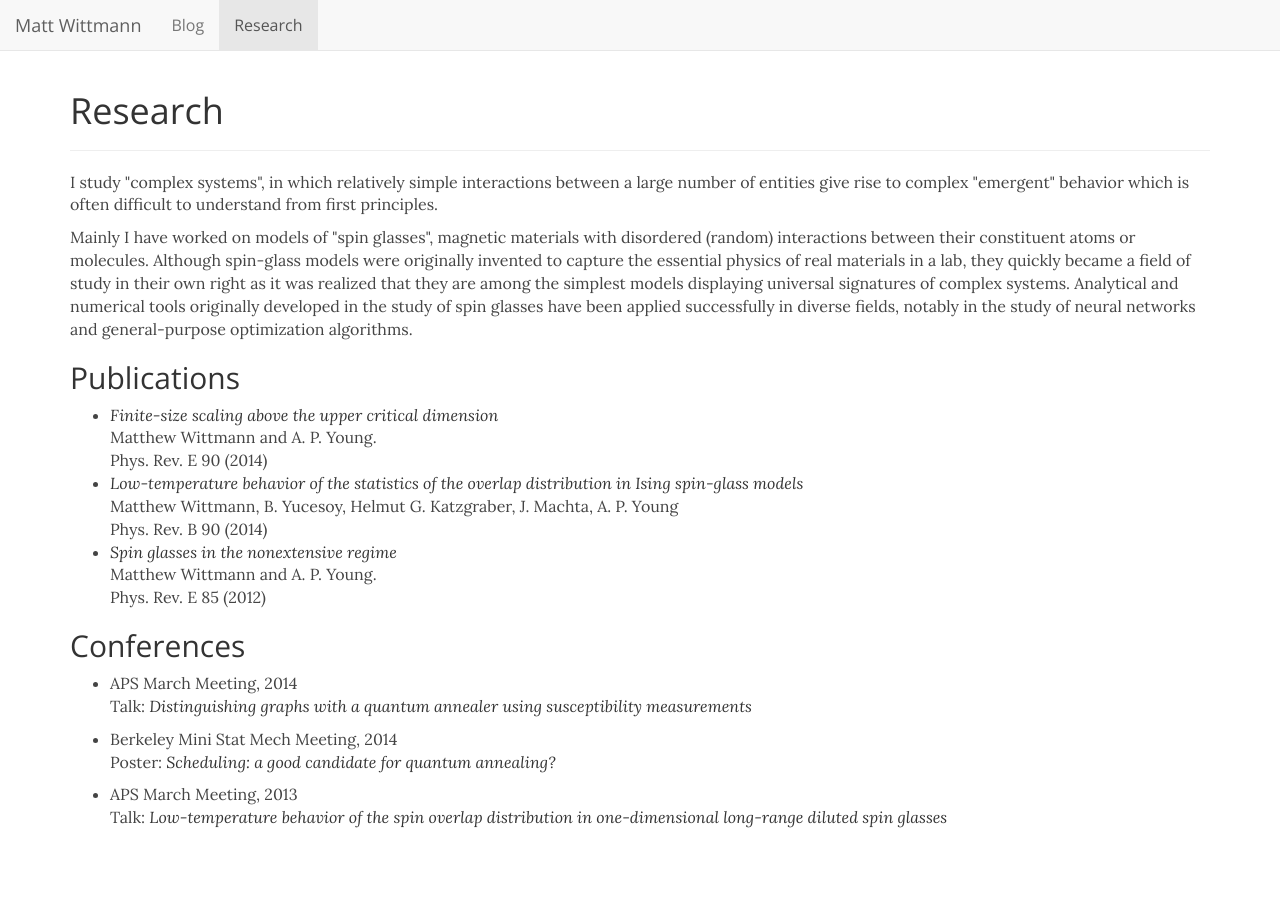
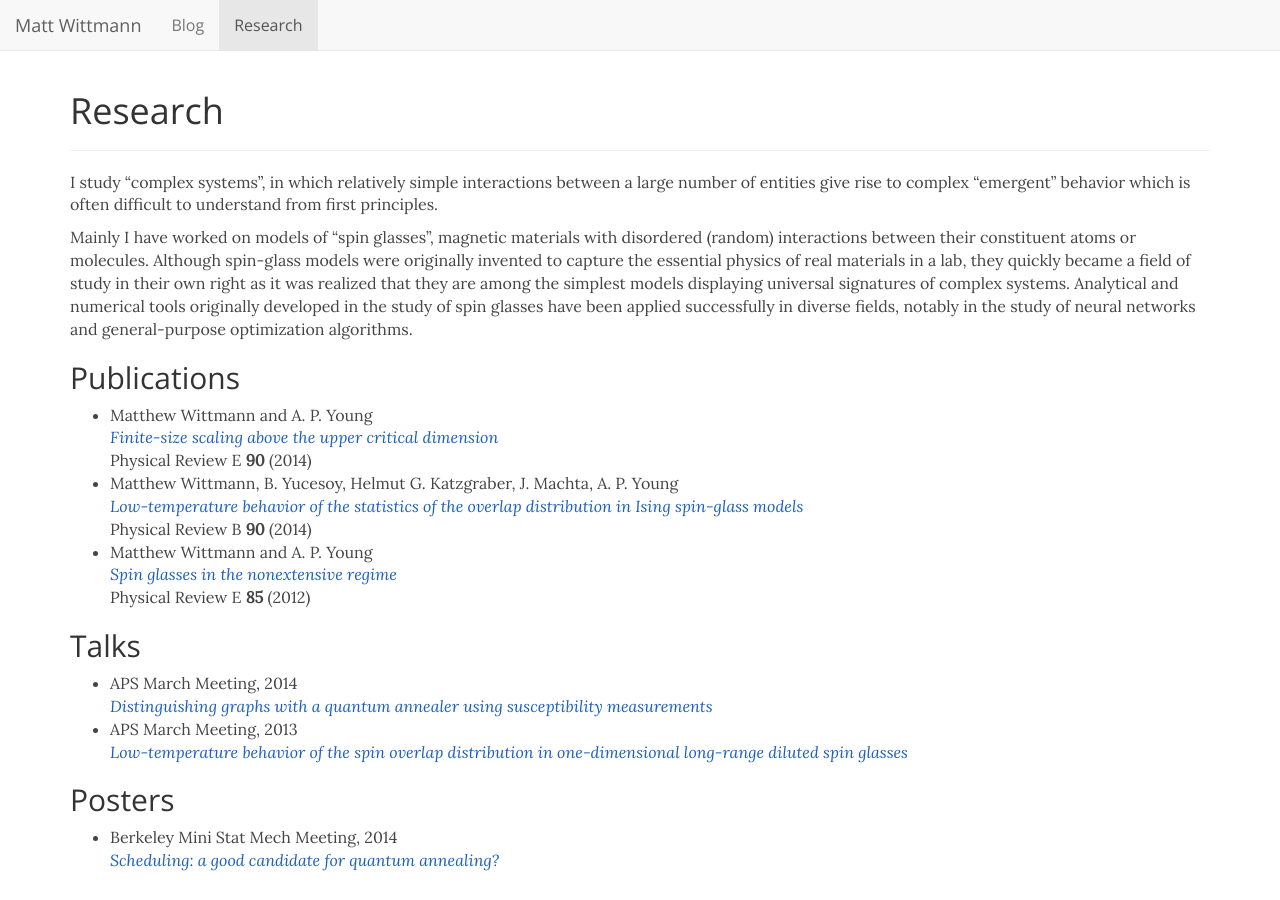
Before and after one commit to mcwitt/mcwitt.github.io, a Jekyll site: the page built from research.md, in a window 1280 px wide. Built offline with Jekyll 4.4.1, drawn with Linux system fonts in a browser that asks for light colours; nearby versions of some CDN libraries; comment, search, counter and statistics services are not loaded.

Commit message:
Edit research.

```diff
--- a/_config.yml
+++ b/_config.yml
@@ -9,3 +9,6 @@ url: "http://localhost:4000"
 markdown: kramdown
 highlighter: pygments
 permalink: pretty
+
+kramdown:
+    smart_quotes: ["lsquo","rsquo","ldquo","rdquo"]
--- a/_includes/head.html
+++ b/_includes/head.html
@@ -8,7 +8,7 @@
 
     <!-- Fonts -->
     <link href='http://fonts.googleapis.com/css?family=Open+Sans:300,400,400italic,600,800' rel='stylesheet' type='text/css'>
-    <link href='http://fonts.googleapis.com/css?family=Lora:400,400italic' rel='stylesheet' type='text/css'>
+    <link href='http://fonts.googleapis.com/css?family=Lora:400,400italic,800' rel='stylesheet' type='text/css'>
 
     <!-- Bootstrap -->
     <link rel="stylesheet" href="https://maxcdn.bootstrapcdn.com/bootstrap/3.3.1/css/bootstrap.min.css">
--- a/css/style.sass
+++ b/css/style.sass
@@ -17,7 +17,6 @@ body
         &:hover
             color: $color-hl
             text-decoration: underline
-
 
     h1, h2, h3
         color: $color-fg
@@ -75,13 +74,6 @@ body
         &:hover
             background-color: white
 
-.publist
-    a
-        color: $color-fg
-
-    .title
-        font-style: italic
-
 .content
     font-family: 'Lora', serif
 
@@ -90,3 +82,12 @@ body
 
 .post-content
     @extend .content
+
+.papers, .talks, .posters
+    .title
+        font-style: italic
+
+.papers
+    .journal
+        .volume
+            font-weight: bold
--- a/research.html
+++ /dev/null
@@ -1,92 +0,0 @@
----
-layout: page
-title: Research
----
-
-<p>
-  I study "complex systems", in which relatively simple interactions
-  between a large number of entities give rise to complex "emergent"
-  behavior which is often difficult to understand from first principles.
-</p>
-<p>
-  Mainly I have worked on models of "spin glasses", magnetic materials with
-  disordered (random) interactions between their constituent atoms or molecules.
-  Although spin-glass models were originally invented to capture the essential
-  physics of real materials in a lab, they quickly became a field of study in
-  their own right as it was realized that they are among the simplest models
-  displaying universal signatures of complex systems. Analytical and numerical
-  tools originally developed in the study of spin glasses have been applied
-  successfully in diverse fields, notably in the study of neural networks and
-  general-purpose optimization algorithms.
-</p>
-
-<h2>Publications</h2>
-
-<div class="publist">
-  <ul>
-    <li>
-      <a href="http://arxiv.org/abs/1410.5296">
-        <div class="title">Finite-size scaling above the upper critical dimension</div>
-      </a>
-      <div class="authors">
-        <span class="me">Matthew Wittmann</span> and
-        A. P. Young.
-      </div>
-      <div class="journal">Phys. Rev. E 90 (2014)</div>
-    </li>
-    <li>
-      <a href="http://arxiv.org/abs/1408.2482">
-        <div class="title">Low-temperature behavior of the statistics of the overlap distribution in Ising spin-glass models</div>
-      </a>
-      <div class="authors">
-        <span class="me">Matthew Wittmann</span>,
-        B. Yucesoy, Helmut G. Katzgraber, J. Machta, A. P. Young
-      </div>
-      <div class="journal">Phys. Rev. B 90 (2014)</div>
-    </li>
-    <li>
-      <a href="http://arxiv.org/abs/1201.1955">
-        <div class="title">Spin glasses in the nonextensive regime</div>
-      </a>
-      <div class="authors">
-        <span class="me">Matthew Wittmann</span> and
-        A. P. Young.
-      </div>
-      <div class="journal">Phys. Rev. E 85 (2012)</div>
-    </li>
-  </ul>
-</div>
-
-<h2>Conferences</h2>
-
-<div class="publist">
-  <ul>
-    <li>
-      APS March Meeting, 2014
-      <p>
-        Talk:
-        <a href="http://meetings.aps.org/Meeting/MAR14/Session/J35.5">
-          <span class="title">Distinguishing graphs with a quantum annealer using susceptibility measurements</span>
-        </a>
-      </p>
-    </li>
-    <li>
-      Berkeley Mini Stat Mech Meeting, 2014
-      <p>
-        Poster:
-        <a href="">
-          <span class="title">Scheduling: a good candidate for quantum annealing?</span>
-        </a>
-      </p>
-    </li>
-    <li>
-      APS March Meeting, 2013
-      <p>
-        Talk:
-        <a href="http://meetings.aps.org/Meeting/MAR13/Session/F29.2">
-          <span class="title">Low-temperature behavior of the spin overlap distribution in one-dimensional long-range diluted spin glasses</span>
-        </a>
-      </p>
-    </li>
-  </ul>
-</div>
--- /dev/null
+++ b/research.md
@@ -0,0 +1,89 @@
+---
+layout: page
+title: Research
+---
+
+I study "complex systems", in which relatively simple interactions between a
+large number of entities give rise to complex "emergent" behavior which is
+often difficult to understand from first principles.
+
+Mainly I have worked on models of "spin glasses", magnetic materials with
+disordered (random) interactions between their constituent atoms or molecules.
+Although spin-glass models were originally invented to capture the essential
+physics of real materials in a lab, they quickly became a field of study in
+their own right as it was realized that they are among the simplest models
+displaying universal signatures of complex systems. Analytical and numerical
+tools originally developed in the study of spin glasses have been applied
+successfully in diverse fields, notably in the study of neural networks and
+general-purpose optimization algorithms.
+
+## Publications
+
+<ul class="papers">
+<li>
+  <div class="authors">
+    <span class="me">Matthew Wittmann</span> and A. P. Young
+  </div>
+  <div class="title">
+    <a href="http://arxiv.org/abs/1410.5296">
+    Finite-size scaling above the upper critical dimension
+    </a>
+  </div>
+  <div class="journal">Physical Review E <span class="volume">90</span> (2014)</div>
+</li>
+<li>
+  <div class="authors">
+    <span class="me">Matthew Wittmann</span>, B. Yucesoy, Helmut G. Katzgraber, J. Machta, A. P. Young
+  </div>
+  <div class="title">
+    <a href="http://arxiv.org/abs/1408.2482">
+    Low-temperature behavior of the statistics of the overlap distribution in Ising spin-glass models
+    </a>
+  </div>
+  <div class="journal">Physical Review B <span class="volume">90</span> (2014)</div>
+</li>
+<li>
+  <div class="authors">
+    <span class="me">Matthew Wittmann</span> and A. P. Young
+  </div>
+  <div class="title">
+    <a href="http://arxiv.org/abs/1201.1955">
+    <div class="title">Spin glasses in the nonextensive regime</div>
+    </a>
+  </div>
+  <div class="journal">Physical Review E <span class="volume">85</span> (2012)</div>
+</li>
+</ul>
+
+## Talks
+
+<ul class="talks">
+<li>
+  <div class="conference">APS March Meeting, 2014</div>
+  <div class="title">
+    <a href="http://meetings.aps.org/Meeting/MAR14/Session/J35.5">
+    Distinguishing graphs with a quantum annealer using susceptibility measurements
+    </a>
+  </div>
+</li>
+<li>
+  <div class="conference">APS March Meeting, 2013</div>
+  <div class="title">
+    <a href="http://meetings.aps.org/Meeting/MAR13/Session/F29.2">
+    Low-temperature behavior of the spin overlap distribution in one-dimensional long-range diluted spin glasses
+    </a>
+  </div>
+</li>
+</ul>
+
+## Posters
+<ul class="posters">
+<li>
+  <div class="conference">Berkeley Mini Stat Mech Meeting, 2014</div>
+  <div class="title">
+    <a href="">
+    Scheduling: a good candidate for quantum annealing?
+    </a>
+  </div>
+</li>
+</ul>
```
